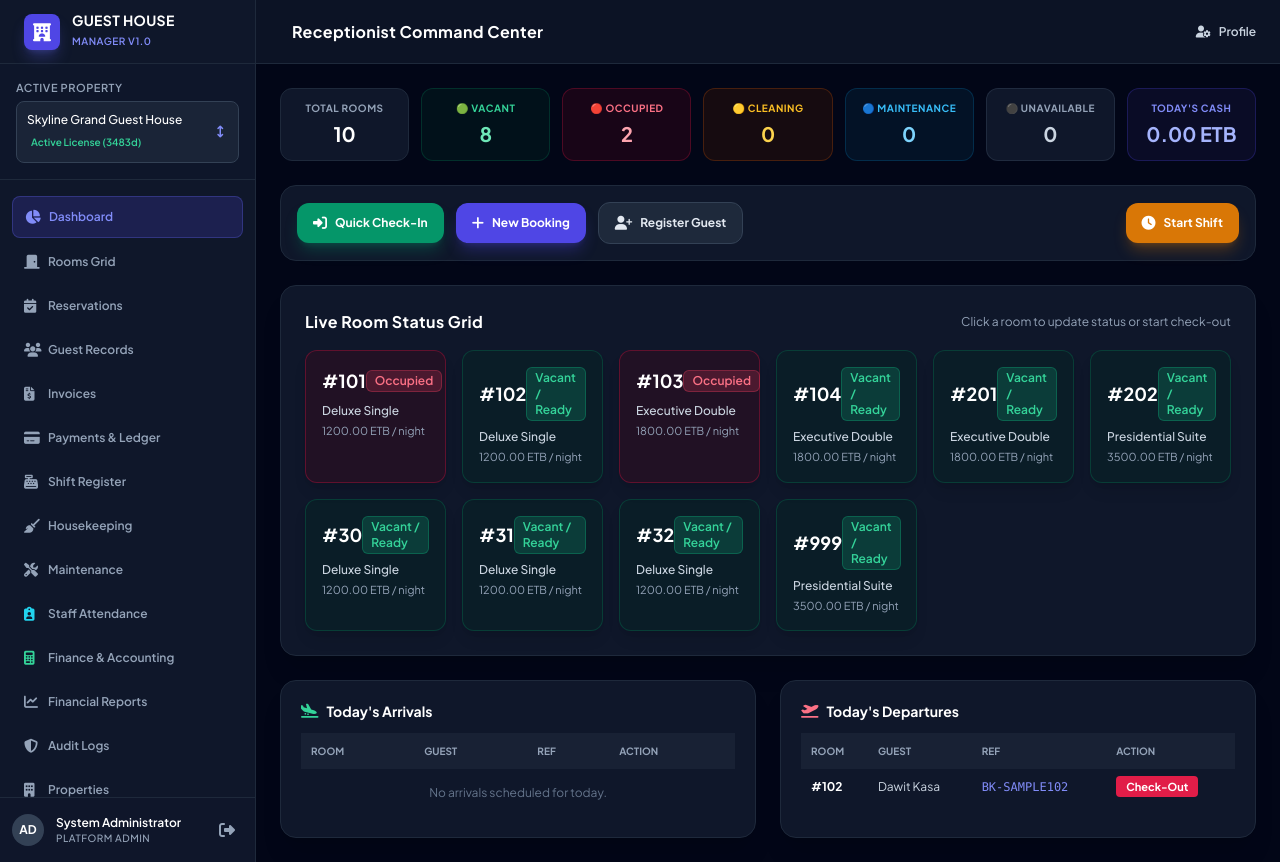
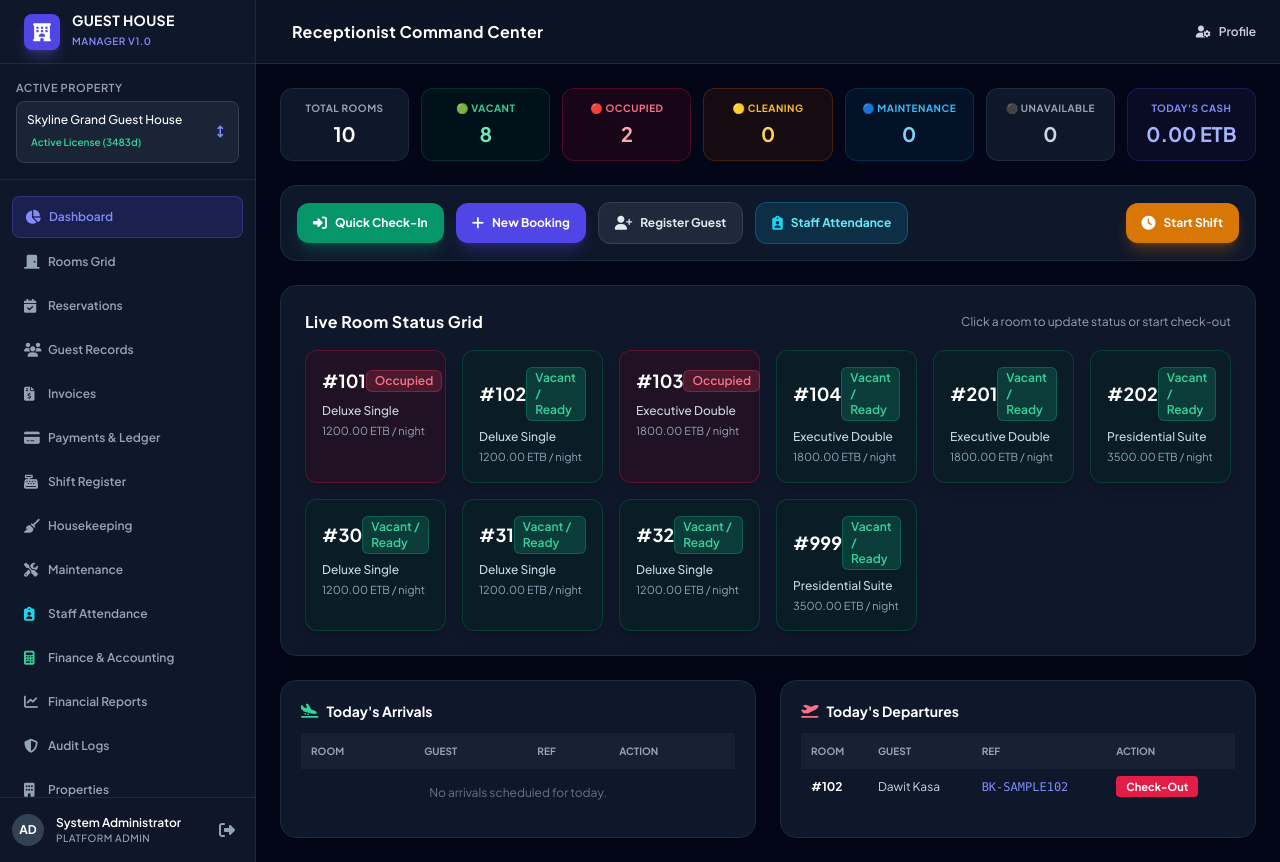
Before and after one commit to abelpro12/Guest_House-, a Django app: page /dashboard/receptionist/ in a window 1280 px wide. Run offline with Django 4.2, Linux system fonts and the light colour scheme; a user stored in the database is signed in; data comes from the database, SQL or seed files in the repository; some libraries are stand-ins or nearby versions.

Commit message:
Feature Staff Attendance directly in Receptionist Portal quick toolbar and sidebar

```diff
--- a/templates/dashboard/receptionist_dashboard.html
+++ b/templates/dashboard/receptionist_dashboard.html
@@ -60,6 +60,11 @@
             <a href="{% url 'guests:create' %}" class="px-4 py-2.5 bg-slate-800 hover:bg-slate-700 text-slate-200 font-bold text-xs rounded-xl border border-slate-700 flex items-center space-x-2 transition-all">
                 <i class="fa-solid fa-user-plus text-sm"></i>
                 <span>Register Guest</span>
+            </a>
+
+            <a href="{% url 'finance:attendance_list' %}" class="px-4 py-2.5 bg-cyan-600/20 hover:bg-cyan-600/30 text-cyan-300 font-bold text-xs rounded-xl border border-cyan-500/30 flex items-center space-x-2 transition-all">
+                <i class="fa-solid fa-clipboard-user text-sm text-cyan-400"></i>
+                <span>Staff Attendance</span>
             </a>
         </div>
 
```
